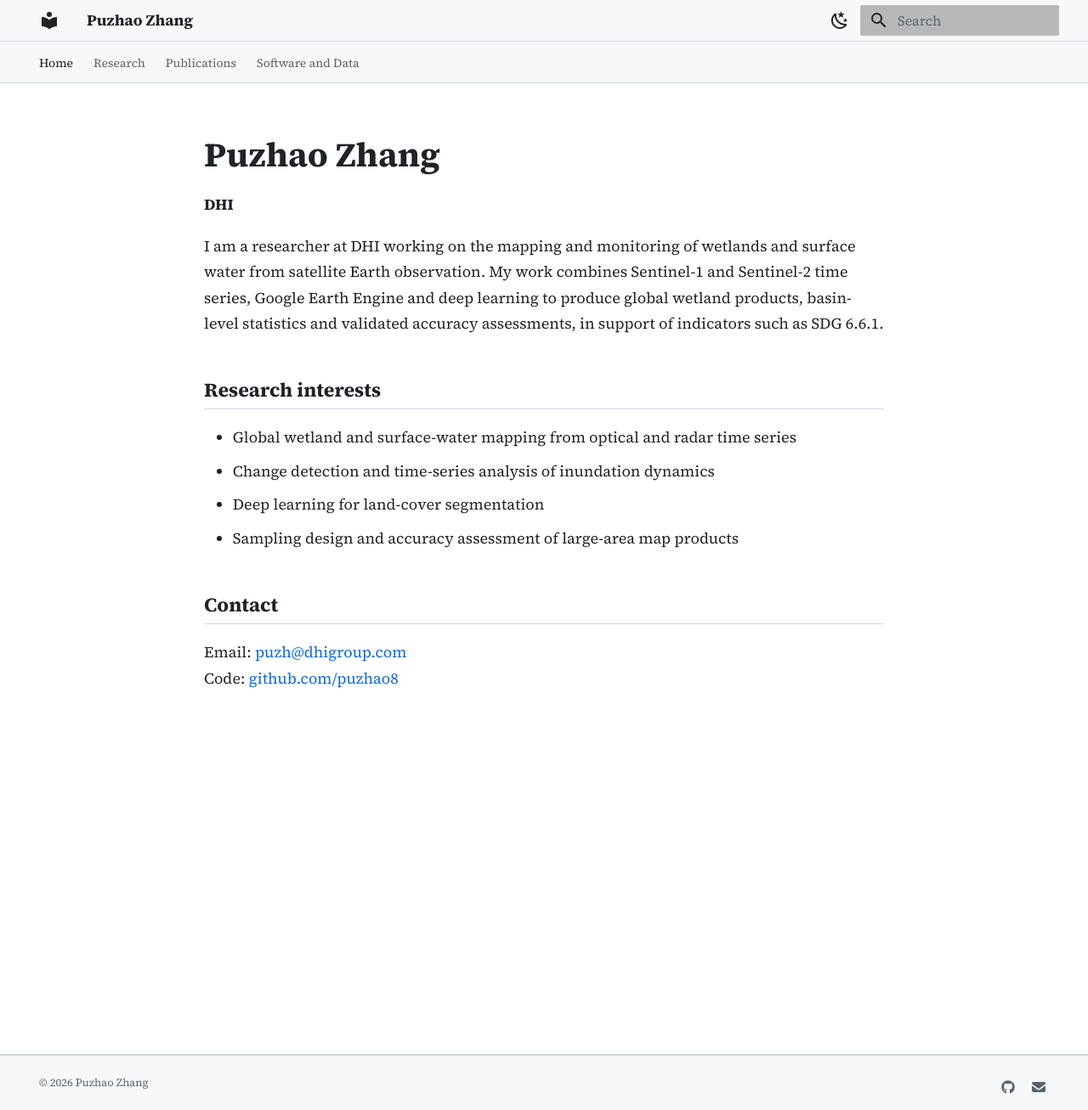
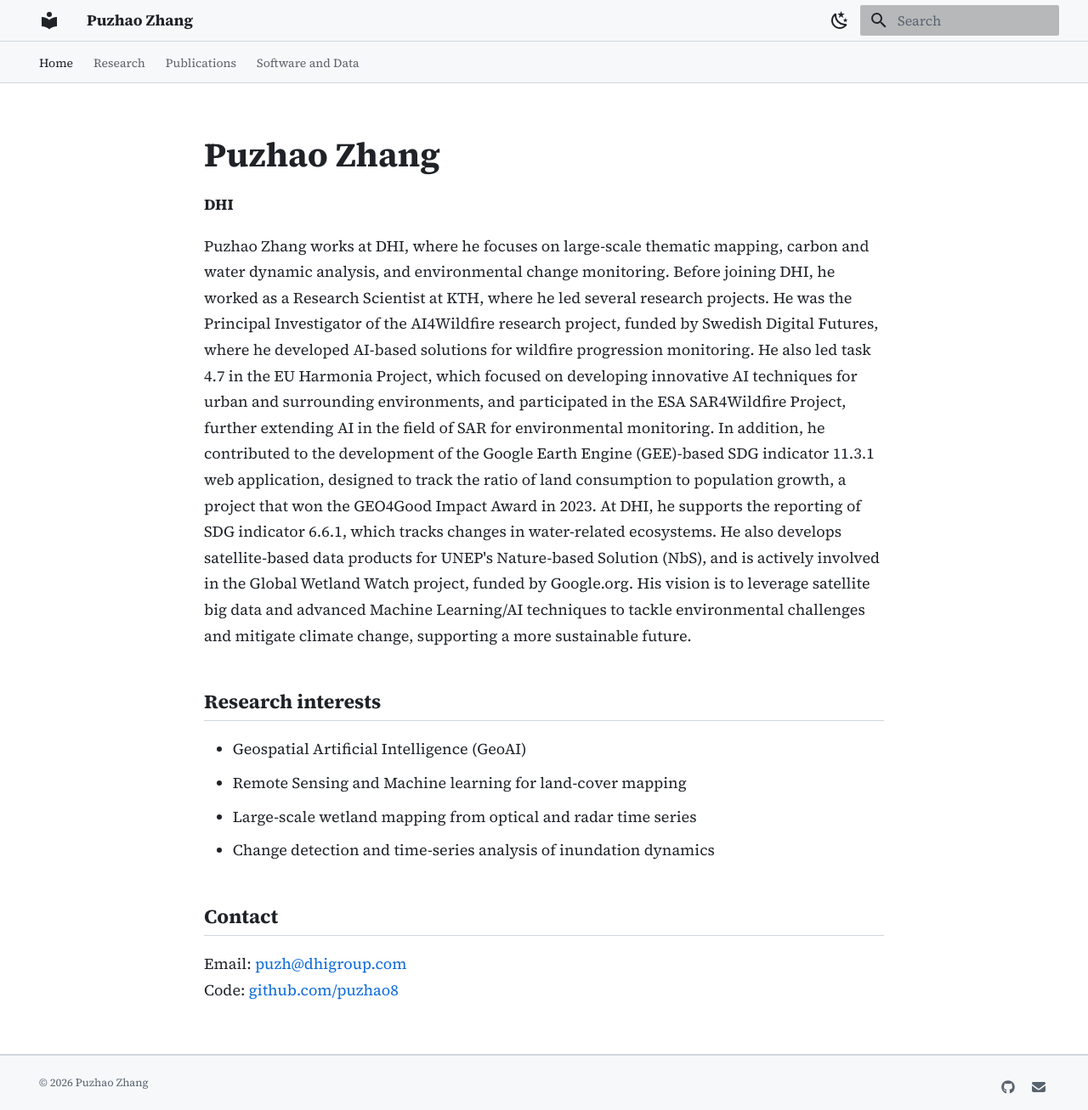
Before and after one commit to puzhao8/puzhao8.github.io, an MkDocs documentation site: the page built from docs/index.md, in a window 1280 px wide and 1307 px high. Shown: the whole window at 85% size. Built offline with MkDocs 1.6.1 and Material for MkDocs 9.7.7, drawn with Linux system fonts in a browser that asks for light colours.

Commit message:
Update bio, research interests and software list
Co-Authored-By: Claude Sonnet 5.5 <noreply@anthropic.com>

```diff
--- a/docs/index.md
+++ b/docs/index.md
@@ -8,17 +8,14 @@ hide:
 
 **DHI**
 
-I am a researcher at DHI working on the mapping and monitoring of wetlands and surface water
-from satellite Earth observation. My work combines Sentinel-1 and Sentinel-2 time series,
-Google Earth Engine and deep learning to produce global wetland products, basin-level
-statistics and validated accuracy assessments, in support of indicators such as SDG 6.6.1.
+Puzhao Zhang works at DHI, where he focuses on large-scale thematic mapping, carbon and water dynamic analysis, and environmental change monitoring. Before joining DHI, he worked as a Research Scientist at KTH, where he led several research projects. He was the Principal Investigator of the AI4Wildfire research project, funded by Swedish Digital Futures, where he developed AI-based solutions for wildfire progression monitoring. He also led task 4.7 in the EU Harmonia Project, which focused on developing innovative AI techniques for urban and surrounding environments, and participated in the ESA SAR4Wildfire Project, further extending AI in the field of SAR for environmental monitoring. In addition, he contributed to the development of the Google Earth Engine (GEE)-based SDG indicator 11.3.1 web application, designed to track the ratio of land consumption to population growth, a project that won the GEO4Good Impact Award in 2023. At DHI, he supports the reporting of SDG indicator 6.6.1, which tracks changes in water-related ecosystems. He also develops satellite-based data products for UNEP's Nature-based Solution (NbS), and is actively involved in the Global Wetland Watch project, funded by Google.org. His vision is to leverage satellite big data and advanced Machine Learning/AI techniques to tackle environmental challenges and mitigate climate change, supporting a more sustainable future.
 
 ## Research interests
+- Geospatial Artificial Intelligence (GeoAI)
+- Remote Sensing and Machine learning for land-cover mapping
+- Large-scale wetland mapping from optical and radar time series
+- Change detection and time-series analysis of inundation dynamics
 
-- Global wetland and surface-water mapping from optical and radar time series
-- Change detection and time-series analysis of inundation dynamics
-- Deep learning for land-cover segmentation
-- Sampling design and accuracy assessment of large-area map products
 
 ## Contact
 
```
Also changed, not shown: docs/projects.md (+0 -2 lines).
